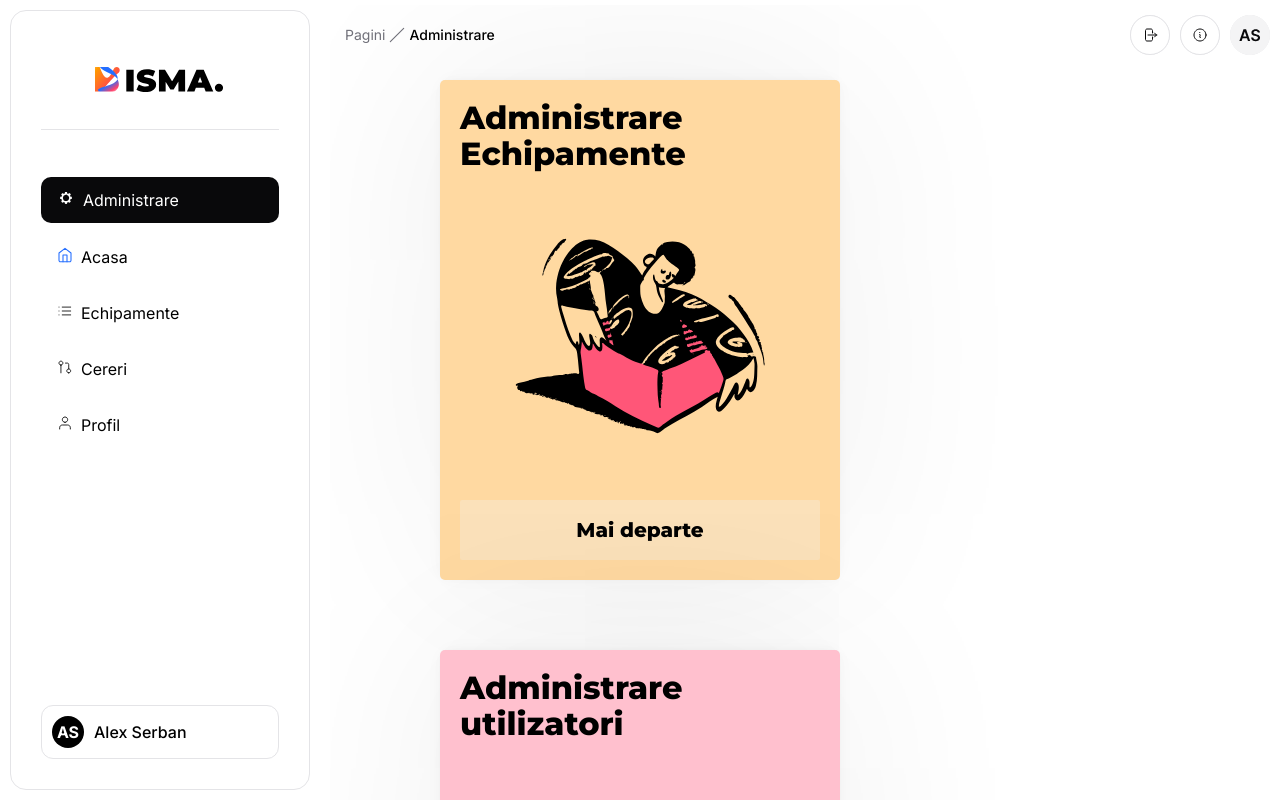
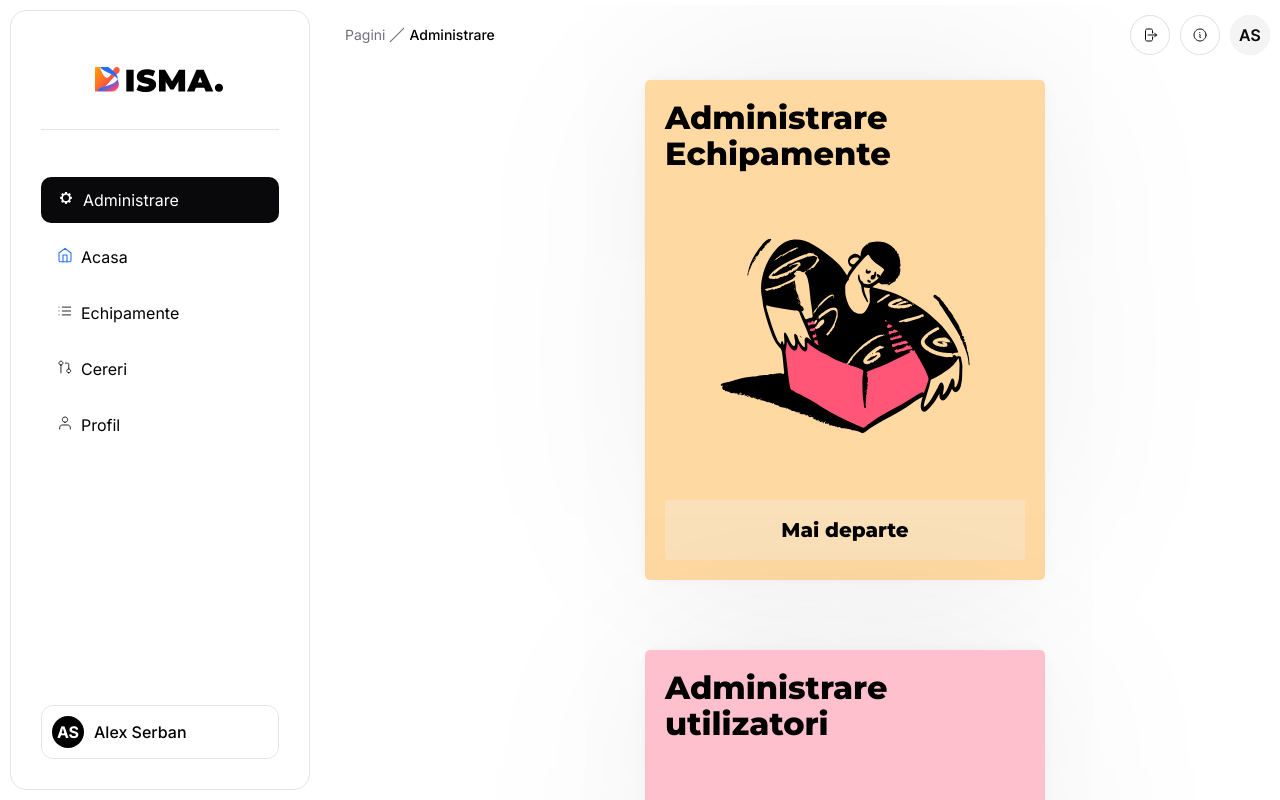
Before and after one commit to IP2B2/Front-End, a Next.js app: page /home/administrare in a window 1280 px wide. Built offline with nearby package versions, Linux system fonts and the light colour scheme.

Commit message:
#080 quickfixes

```diff
--- a/src/app/home/administrare/administrarePage.module.css
+++ b/src/app/home/administrare/administrarePage.module.css
@@ -1,13 +1,13 @@
 .administrareContainer {
   width: 100%;
   height: 100%;
-  min-height: calc(100vh - 80px);
+  min-height: 80vh;
 
   padding: 20px 20px 20px 100px;
   gap: 70px;
 
   display: flex;
-  justify-content: flex-start;
+  justify-content: center;
   align-items: center;
   flex-wrap: wrap;
 }
@@ -88,8 +88,7 @@
 /* Tablet styles */
 @media (max-width: 1024px) {
   .administrareContainer {
-    min-height: calc(100vh - 70px);
-
+    min-height: calc(70vh);
     padding: 20px 40px;
     gap: 30px;
 
@@ -131,7 +130,6 @@
     padding: 15px 20px;
     gap: 25px;
 
-    justify-content: center;
   }
 
   .card {
```
